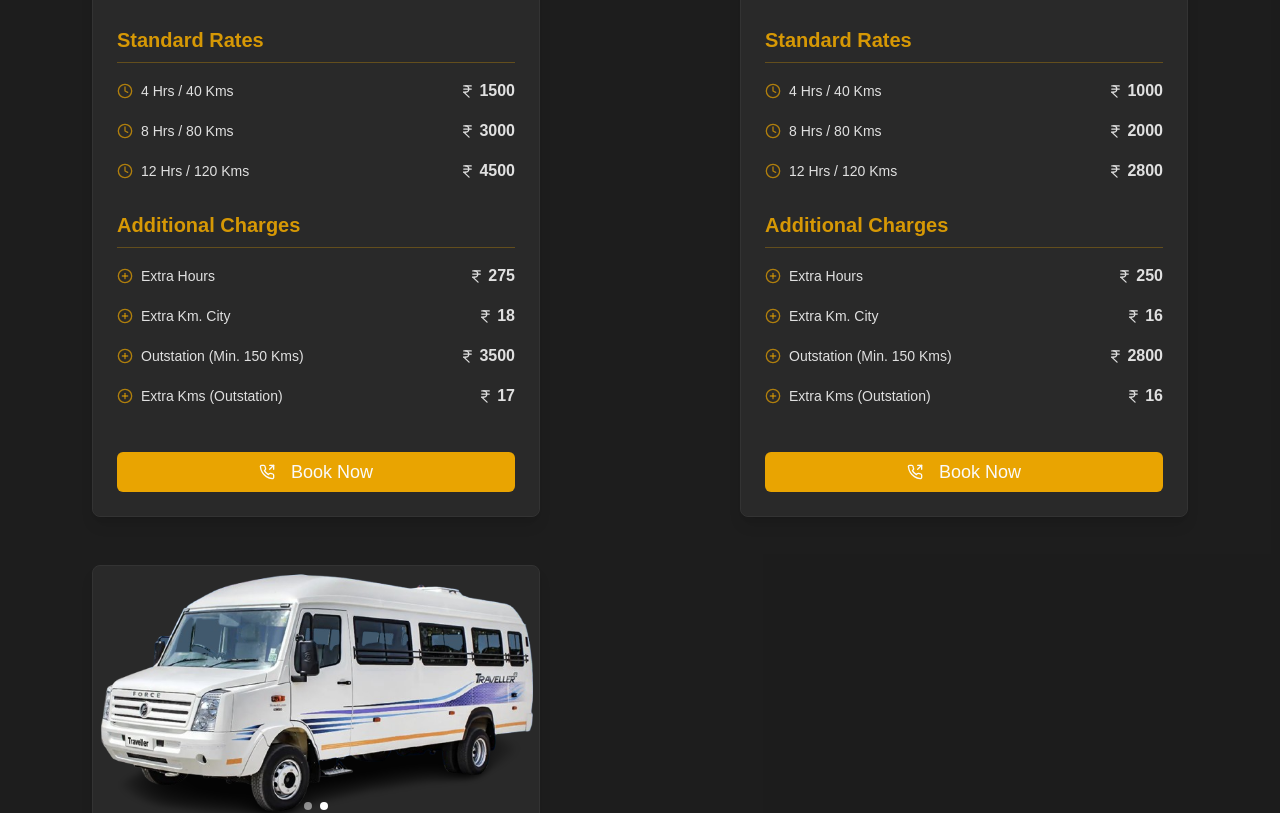
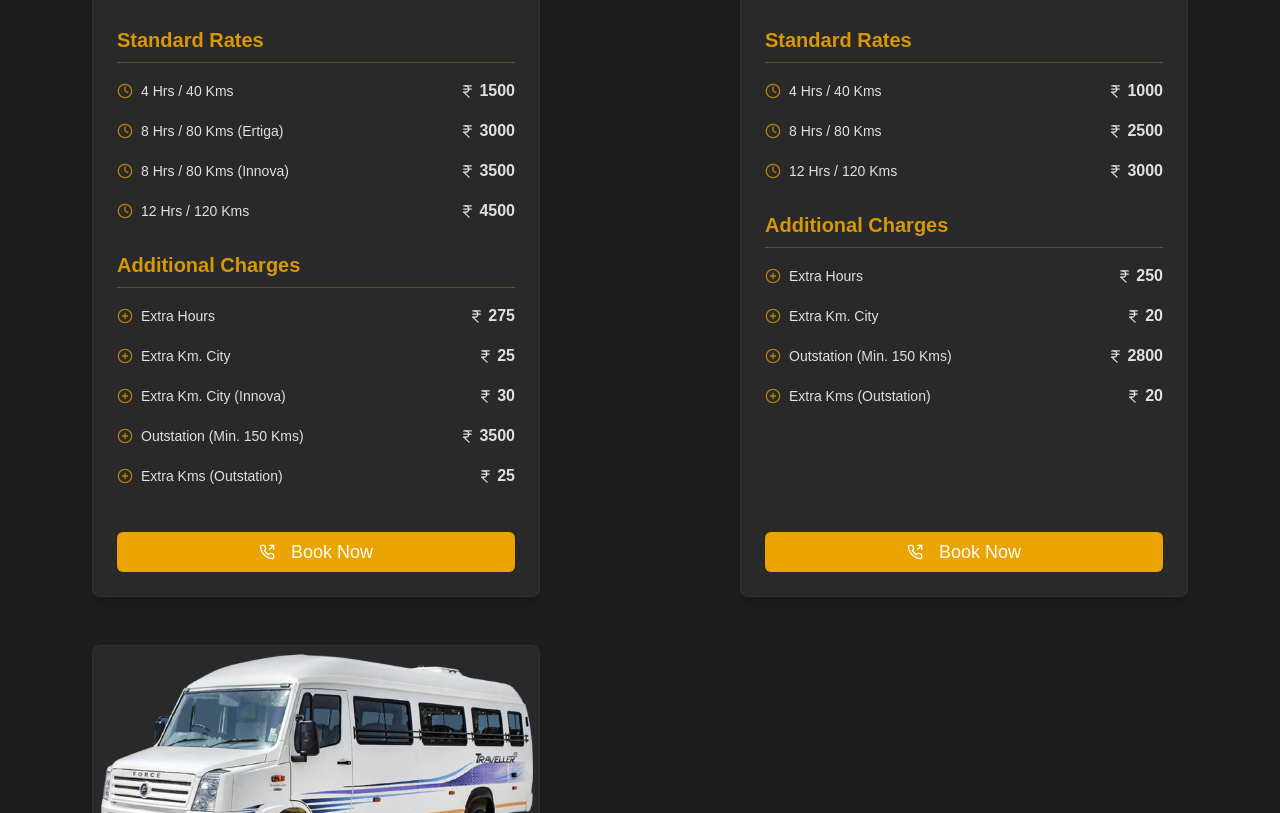
Before and after one commit to pranavkdileep/ThodupuzhaTaxi, a Next.js app: page / in a window 1280 px wide. Shown: the part 1987-2800 px from the top of the page. Built offline with nearby package versions, Linux system fonts and the light colour scheme; a web font is replaced by a local one.

Commit message:
price change and add2 images

```diff
--- a/app/page.tsx
+++ b/app/page.tsx
@@ -30,6 +30,14 @@ interface ImageSlide {
 }
 
 const imageSlides: ImageSlide[] = [
+  {
+    src: "/media/car2.png",
+    title: "Munnar",
+  },
+  {
+    src: "/media/car1.png",
+    title: "Munnar",
+  },
   {
     src: "/media/munnar.jpg",
     title: "Munnar Hill Station",
@@ -94,14 +102,16 @@ const taxisData: Taxi[] = [
       "Spacious & comfortable. Ideal for family trips, long journeys, and outstation travel.",
     pricing: [
       { durationDistance: "4 Hrs / 40 Kms", price: "Rs. 1500/-" },
-      { durationDistance: "8 Hrs / 80 Kms", price: "Rs. 3000/-" },
+      { durationDistance: "8 Hrs / 80 Kms (Ertiga)", price: "Rs. 3000/-" },
+      { durationDistance: "8 Hrs / 80 Kms (Innova)", price: "Rs. 3500/-" },
       { durationDistance: "12 Hrs / 120 Kms", price: "Rs. 4500/-" },
     ],
     extraCharges: [
       { label: "Extra Hours", price: "Rs. 275/-" },
-      { label: "Extra Km. City", price: "Rs. 18/-" },
+      { label: "Extra Km. City", price: "Rs. 25/-" },
+      { label: "Extra Km. City (Innova)", price: "Rs. 30/-" },
       { label: "Outstation (Min. 150 Kms)", price: "Rs. 3500/-" },
-      { label: "Extra Kms (Outstation)", price: "Rs. 17/-" },
+      { label: "Extra Kms (Outstation)", price: "Rs. 25/-" },
     ],
   },
   {
@@ -113,14 +123,14 @@ const taxisData: Taxi[] = [
       "Comfortable & spacious. Perfect for families, business trips, and longer journeys across Kerala.",
     pricing: [
       { durationDistance: "4 Hrs / 40 Kms", price: "Rs. 1000/-" },
-      { durationDistance: "8 Hrs / 80 Kms", price: "Rs. 2000/-" },
-      { durationDistance: "12 Hrs / 120 Kms", price: "Rs. 2800/-" },
+      { durationDistance: "8 Hrs / 80 Kms", price: "Rs. 2500/-" },
+      { durationDistance: "12 Hrs / 120 Kms", price: "Rs. 3000/-" },
     ],
     extraCharges: [
       { label: "Extra Hours", price: "Rs. 250/-" },
-      { label: "Extra Km. City", price: "Rs. 16/-" },
+      { label: "Extra Km. City", price: "Rs. 20/-" },
       { label: "Outstation (Min. 150 Kms)", price: "Rs. 2800/-" },
-      { label: "Extra Kms (Outstation)", price: "Rs. 16/-" },
+      { label: "Extra Kms (Outstation)", price: "Rs. 20/-" },
     ],
   },
   {
@@ -131,9 +141,10 @@ const taxisData: Taxi[] = [
     description:
       "Ideal for larger groups. Spacious seating for up to 12 passengers, perfect for family trips, weddings, and corporate events.",
     pricing: [
-      { durationDistance: "Starting At", price: "Rs. 4000/-" },
+      { durationDistance: "100Kms", price: "Rs. 8000/-" },
     ],
     extraCharges: [
+      { label: "Extra Kms", price: "Rs. 40/-" },
     ],
   },
 ];
```
Also changed, not shown: public/media/car1.png (added), public/media/car2.png (added).
